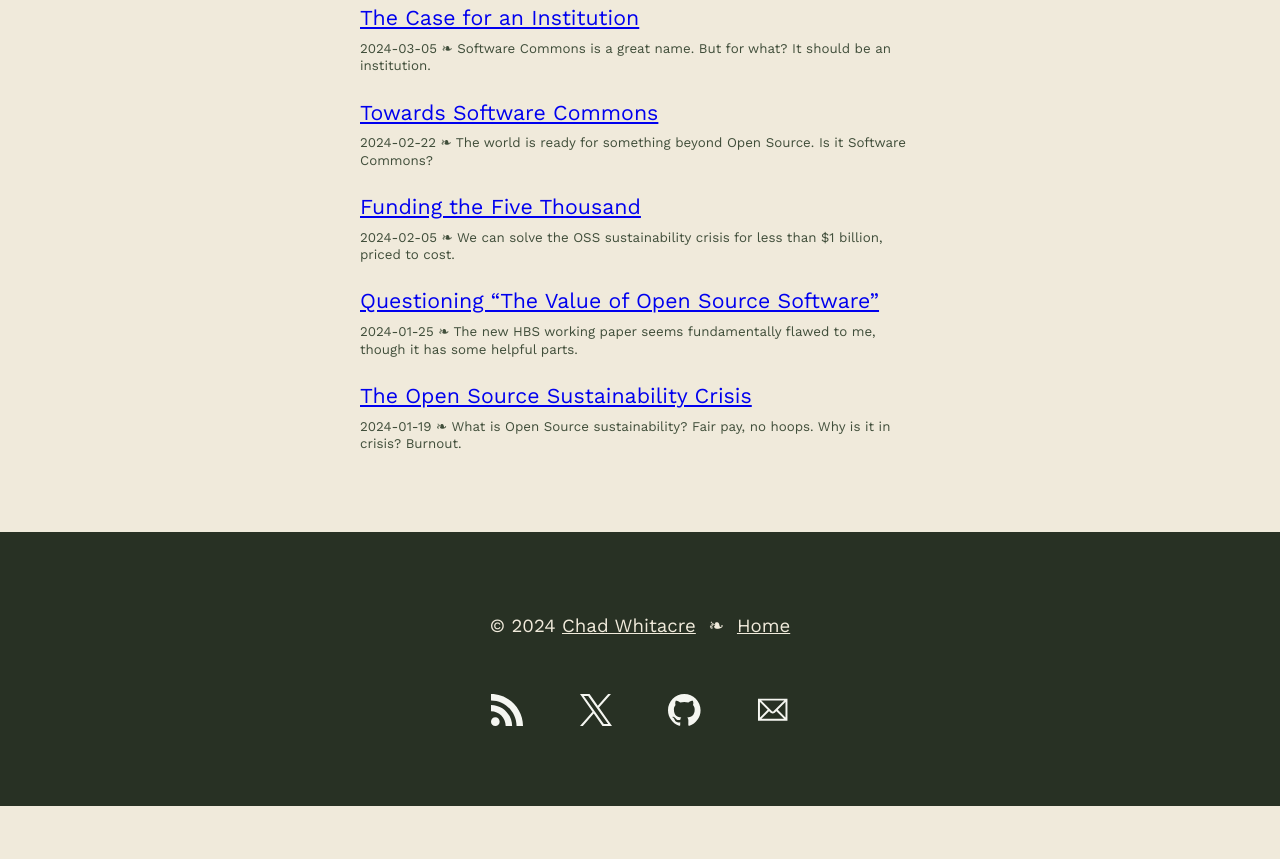
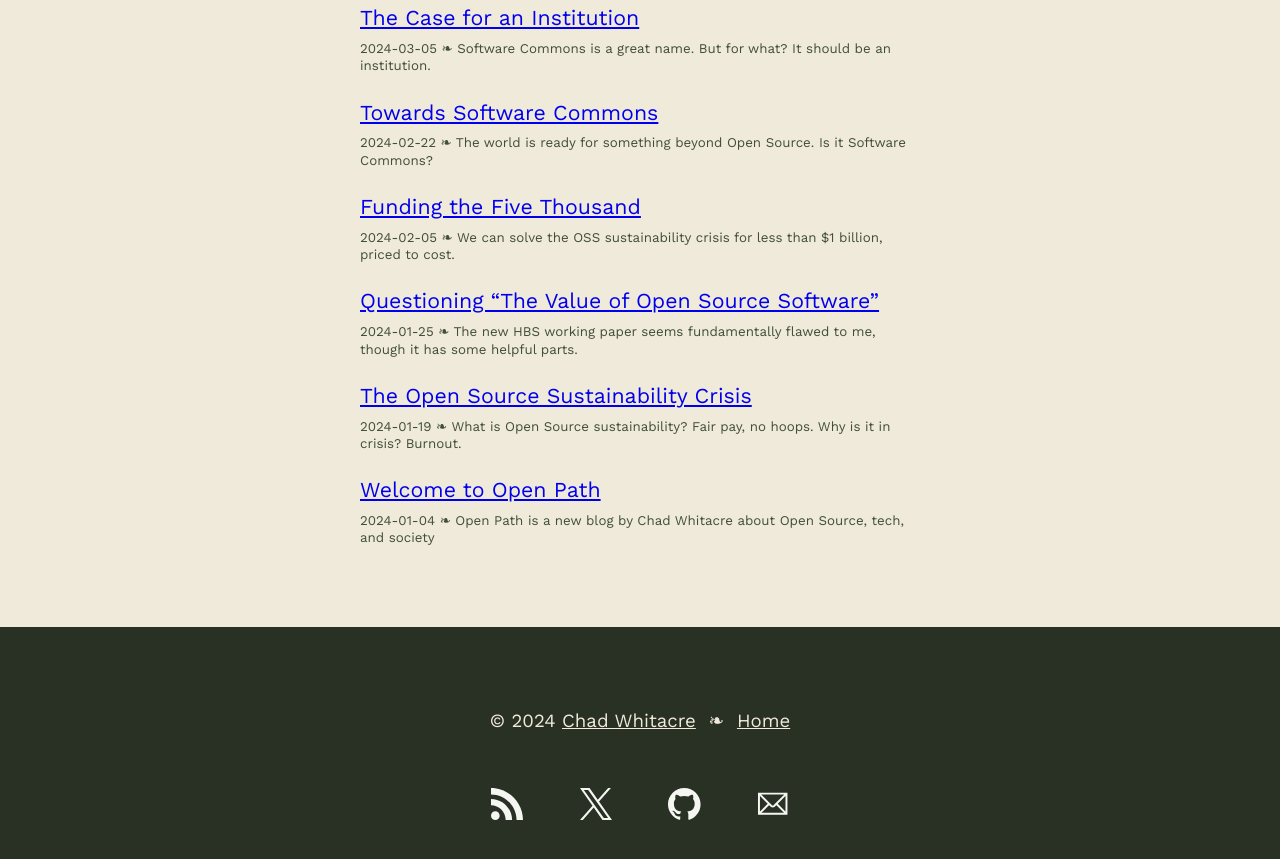
Before and after one commit to chadwhitacre/openpath, a Jekyll site: the page built from index.html, in a window 1280 px wide and 900 px high, scrolled down 1597 px. Shown: the top 859 px of the window. Built offline with Jekyll 4.4.1, drawn with Linux system fonts in a browser that asks for light colours; some web fonts are replaced; comment, search, counter and statistics services are not loaded; before the commit the page ends 2403 px from its top, so only the background shows below that.

Commit message:
Oops, posts cut off

```diff
--- a/index.html
+++ b/index.html
@@ -30,5 +30,5 @@ excerpt: "A Blog About Open Source, Tech, and Society"
 </section>
 
 <section class="blog">
-  <div class="content">{% include posts.html n=10 %}</div>
+  <div class="content">{% include posts.html n=100 %}</div>
 </section>
```
